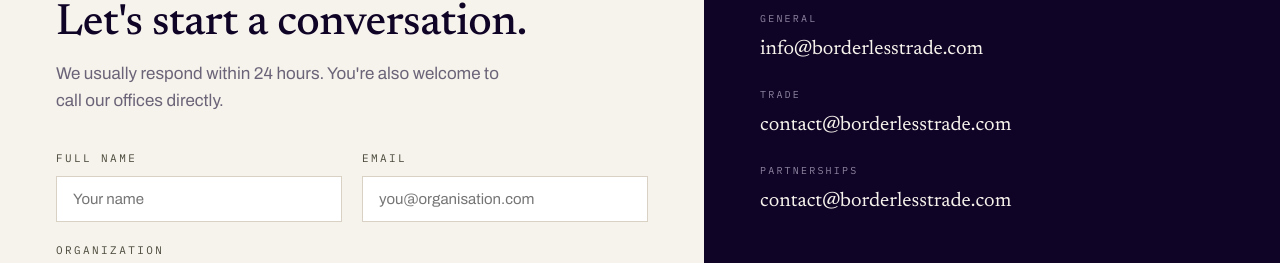
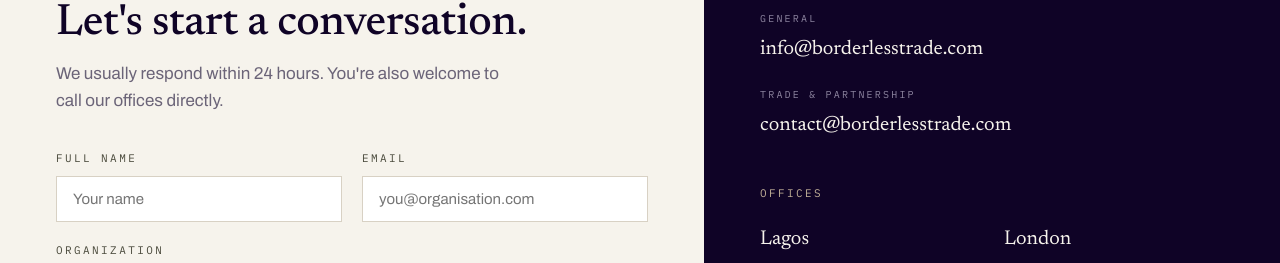
Before and after one commit to Talljuw0n/BorderlessTrade, a React (Vite) app: page /contact in a window 1280 px wide. Shown: the part 211-474 px from the top of the page. Built offline with nearby package versions, Linux system fonts and the light colour scheme.

Commit message:
Merge Trade and Partnerships into one "Trade & Partnership" contact row

```diff
--- a/src/pages/Contact.jsx
+++ b/src/pages/Contact.jsx
@@ -87,15 +87,7 @@
             </div>
             <div>
               <div className="lbl" style={sx('color:#8E86A0; margin-bottom:6px; font-size:10px;')}>
-                Trade
-              </div>
-              <a href="mailto:contact@borderlesstrade.com" style={sx("color:#F6F3EC; font-family:'Newsreader',serif; font-size:20px;")}>
-                contact@borderlesstrade.com
-              </a>
-            </div>
-            <div>
-              <div className="lbl" style={sx('color:#8E86A0; margin-bottom:6px; font-size:10px;')}>
-                Partnerships
+                Trade &amp; Partnership
               </div>
               <a href="mailto:contact@borderlesstrade.com" style={sx("color:#F6F3EC; font-family:'Newsreader',serif; font-size:20px;")}>
                 contact@borderlesstrade.com
```
